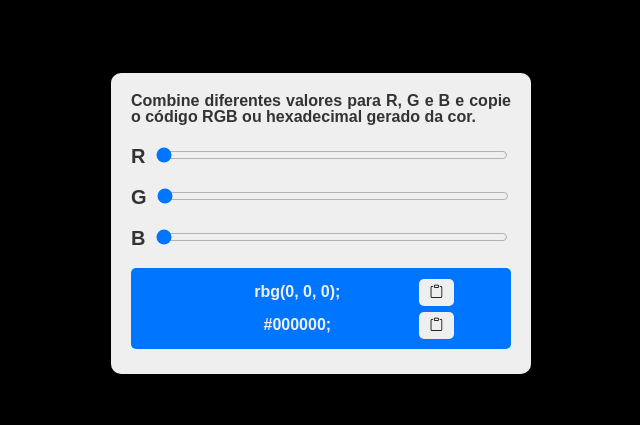
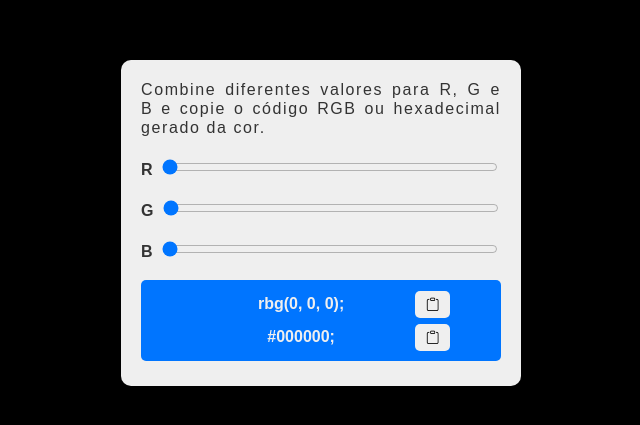
Before and after one commit to zolppy/color-slider, a plain HTML site: page index.html in a window 1280 px wide. Shown: the part 177-602 px from the top of the page, without its empty margins (319-959 px from the left). Drawn offline with nearby package versions, Linux system fonts and the light colour scheme.

Commit message:
bot01.sh fez este upload

```diff
--- a/assets/css/styles.css
+++ b/assets/css/styles.css
@@ -5,6 +5,7 @@ body {
   color: #333;
   height: 100vh;
   font-family: Arial, Helvetica, sans-serif;
+  box-sizing: border-box;
 }
 
 .centered {
@@ -18,15 +19,18 @@ body {
   background-color: #efefef;
   padding: 20px;
   box-shadow: 20px 20px 30px rgba(0, 0, 0, .2);
-  font-size: 20px;
-  font-weight: bold;
   border-radius: 10px;
-  width: 380px;
+  width: 360px;
 }
 
 #description {
   text-align: justify;
-  font-size: .8em;
+  letter-spacing: .1em;
+  line-height: 1.2em;
+}
+
+span {
+  font-weight: bold;
 }
 
 #colors {
@@ -35,16 +39,17 @@ body {
 }
 
 input[type="range"] {
-  width: 92.6%;
+  width: 93.3%;
   margin-left: 5px;
 }
 
 #g-container {
-  margin: 20px 0;
+  /* Colocar "margin: 20px 0;" gera um bug */
+  margin-top: 20px;
+  margin-bottom: 20px;
 }
 
 #output-container {
-  font-family: monospace;
   margin-bottom: 5px;
   background-color: #0075ff;
   color: #efefef;
--- a/assets/js/app.js
+++ b/assets/js/app.js
@@ -38,7 +38,7 @@ const updateBackgroundColor = (RValue, GValue, BValue) => {
 }
 
 const getColorValues = () => {
-  /* Conversão simples de string para número. É semelhante a usar "a = parseInt(b);" */
+  /* Conversão simples de string para número " */
   let RValue = +RSliderElement.value;
   let GValue = +GSliderElement.value;
   let BValue = +BSliderElement.value;
@@ -48,7 +48,7 @@ const getColorValues = () => {
   updateHexOutput(RValue, GValue, BValue);
 }
 
-/* Copia código de cor RGB à área de transferência */
+/* Copia código de cor RGB para a área de transferência */
 const copyRBG = () => {
   const RGBOutputElement = document.querySelector('#rgb-output');
   const RGBOutputCopyIconElement = document.querySelector('#rgb-output-copy-button');
@@ -57,7 +57,6 @@ const copyRBG = () => {
   /* Necessário para que a cópia funcione */
   RGBOutputElement.focus(); /* Só é possível utilizar "focus" em inputs */
 
-  /* Gera uma promessa, se for cumprida, faça algo, caso contrário, capture o erro e imprima-o no console */
   navigator.clipboard.writeText(text)
   .then(() => {
     RGBOutputCopyIconElement.classList.replace('bi-clipboard', 'bi-clipboard-check');
@@ -70,6 +69,7 @@ const copyRBG = () => {
   });
 }
 
+/* Copia código de cor RGB para a área de transferência */
 const copyHex = () => {
   const HexOutputElement = document.querySelector('#hex-output');
   const HexOutputCopyIconElement = document.querySelector('#hex-output-copy-button');
```
